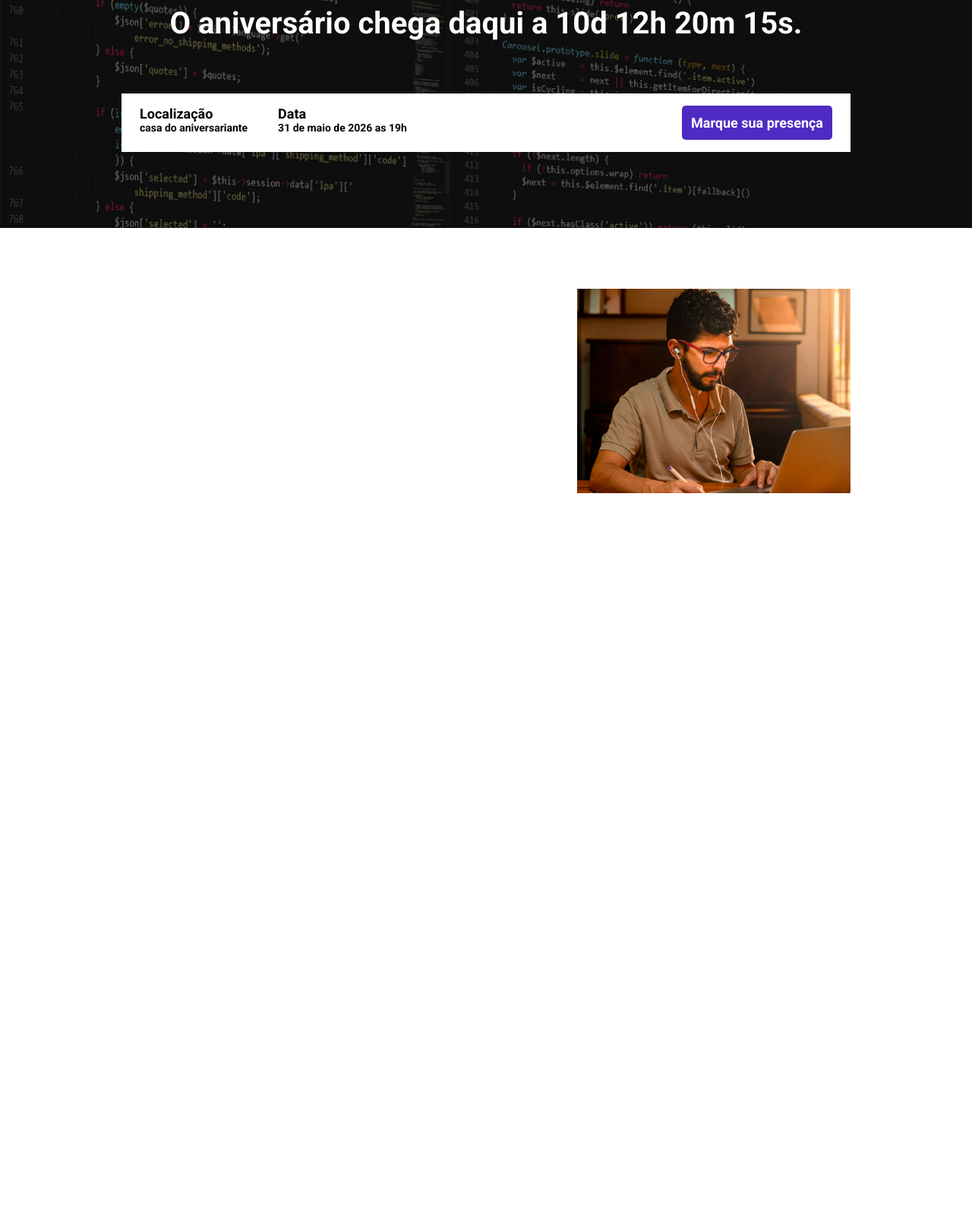
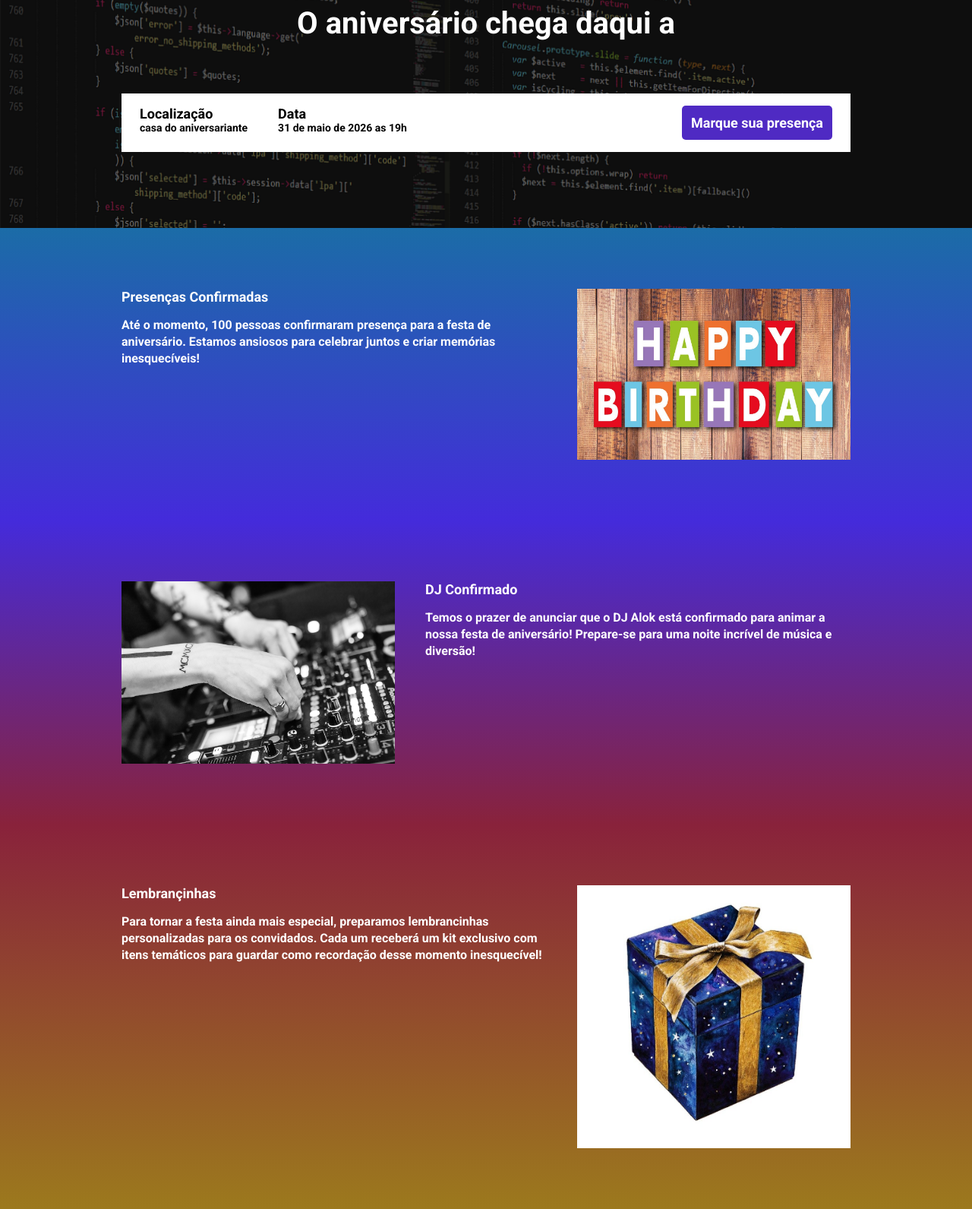
Before and after one commit to markcos1/ebac_tech_talks, a website built with Parcel: page src/index.html in a window 1280 px wide. Shown: the part 205-1796 px from the top of the page at 76% size. Before the commit the page ends 934 px from the top, so only its background shows below. Built offline with nearby package versions, Linux system fonts and the light colour scheme.

Commit message:
novo commit

```diff
--- a/src/index.html
+++ b/src/index.html
@@ -10,13 +10,14 @@
     <link href="https://fonts.googleapis.com/css2?family=Roboto:wght@700&display=swap" rel="stylesheet">
 
     <link rel="stylesheet" href="styles/main.scss">
+    <link rel="stylesheet" href="https://unpkg.com/aos@next/dist/aos.css" />
 </head>
 <body>
     <header class="hero">
         <div class="container">
             <img class="hero__logo" src="./images/ebac_logo.svg" alt="EBAC">
             <p class="hero__text">
-                O aniversário chega daqui a 10d 12h 20m 15s.
+                O aniversário chega daqui a <span id="contador"></span>
             </p>
             <div class="infos-bars">
                 <ul class="infos-bars__infos">
@@ -35,18 +36,41 @@
             </div>
         </div>
     </header>
-    <section class="event">
-        <div class="container">
+    <section class="event event--Confirmados">
+        <div class="container" data-aos="fade-right">
             <div class="event__details">
                 <h2 class="event__details__title">Presenças Confirmadas</h2>
                 <p class="event__details__description">
                     Até o momento, 100 pessoas confirmaram presença para a festa de aniversário. Estamos ansiosos para celebrar juntos e criar memórias inesquecíveis!
                 </p>
             </div>
-            <img class="event__image" src="./images/frontend.png" alt="confirmados">
+            <img class="event__image" src="./images/confirmados.jpg" alt="confirmados">
+        </div>
+    </section>
+    <section class="event event--djConfirmado event--image-left">
+        <div class="container" data-aos="fade-left">
+            <div class="event__details">
+                <h2 class="event__details__title">DJ Confirmado</h2>
+                <p class="event__details__description">
+                    Temos o prazer de anunciar que o DJ Alok está confirmado para animar a nossa festa de aniversário! Prepare-se para uma noite incrível de música e diversão!
+                </p>
+            </div>
+            <img class="event__image" src="./images/djfesta.jpg" alt="confirmados">
+        </div>
+    </section>
+    <section class="event event--lembrancinhas">
+        <div class="container" data-aos="fade-right">
+            <div class="event__details">
+                <h2 class="event__details__title">Lembrançinhas</h2>
+                <p class="event__details__description">
+                    Para tornar a festa ainda mais especial, preparamos lembrancinhas personalizadas para os convidados. Cada um receberá um kit exclusivo com itens temáticos para guardar como recordação desse momento inesquecível!
+                </p>
+            </div>
+            <img class="event__image" src="./images/lembrancinha.jpg" alt="confirmados">
         </div>
     </section>
 
+    <script src="https://unpkg.com/aos@next/dist/aos.js"></script>
     <script src="scripts/main.js"></script>
 </body>
 </html>
--- a/src/scripts/main.js
+++ b/src/scripts/main.js
@@ -1 +1,14 @@
-console.log("Olá mundo");
+AOS.init();
+
+const dataDoEvento = new Date("May 31, 2026 19:00:00");
+const timeStampDoEvento = dataDoEvento.getTime();
+
+const contador = setInterval(function() {
+    const agora = new Date();
+    const timeStampAtual = agora.getTime();
+
+    const distanciaAteOEvento = timeStampDoEvento - timeStampAtual;
+
+    const diasAteOEvento =distanciaAteOEvento / (1000 * 60 * 60 * 24);
+    console.log(diasAteOEvento);
+}, 1000);
--- a/src/styles/_event.scss
+++ b/src/styles/_event.scss
@@ -4,7 +4,7 @@
 
     padding: 80px 0;
 
-    &--presencasConfirmadas {
+    &--Confirmados {
         background-image: linear-gradient(variables.$blue1, variables.$blue2);
     }
 
@@ -16,8 +16,15 @@
         background-image: linear-gradient(variables.$pink, variables.$yellow);
     }
 
+    &--image-left {
+        .container {
+            flex-direction: row-reverse;
+        }
+    }
+
     .container {
         display: flex;
+        gap: 40px;
     }
 
     &__image {
@@ -25,7 +32,6 @@
     }
 
     &__details {
-        margin-right: 40px;
 
         &__title {
             font-size: 18px;
```
Also changed, not shown: src/images/confirmados.jpg (added), src/images/djfesta.jpg (added), src/images/lembrancinha.jpg (added).
